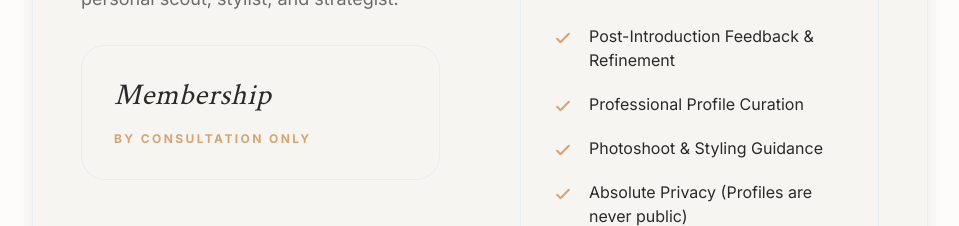
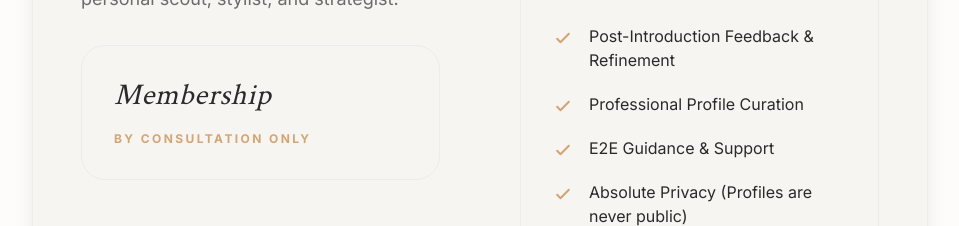
Before and after one commit to Leeshwaan04/freezmelanding, a Next.js app: page /membership in a window 1280 px wide. Shown: the part 1620-1846 px from the top of the page, without its empty margins (160-1119 px from the left). Built offline with nearby package versions, Linux system fonts and the light colour scheme.

Commit message:
Change 'Photoshoot & Styling Guidance' to 'E2E Guidance & Support'

```diff
--- a/src/app/how-it-works/components/HowItWorksInteractive.tsx
+++ b/src/app/how-it-works/components/HowItWorksInteractive.tsx
@@ -98,7 +98,7 @@ export default function HowItWorksInteractive() {
     "Seamless Date Planning & Coordination",
     "Post-Introduction Feedback & Refinement",
     "Professional Profile Curation",
-    "Photoshoot & Styling Guidance",
+    "E2E Guidance & Support",
     "Absolute Privacy (Profiles are never public)"
   ];
 
--- a/src/app/membership/components/PricingInteractive.tsx
+++ b/src/app/membership/components/PricingInteractive.tsx
@@ -20,7 +20,7 @@ const PricingInteractive: React.FC = () => {
     { text: 'Seamless Date Planning & Coordination', included: true },
     { text: 'Post-Introduction Feedback & Refinement', included: true },
     { text: 'Professional Profile Curation', included: true },
-    { text: 'Photoshoot & Styling Guidance', included: true },
+    { text: 'E2E Guidance & Support', included: true },
     { text: 'Absolute Privacy (Profiles are never public)', included: true },
   ];
 
```
